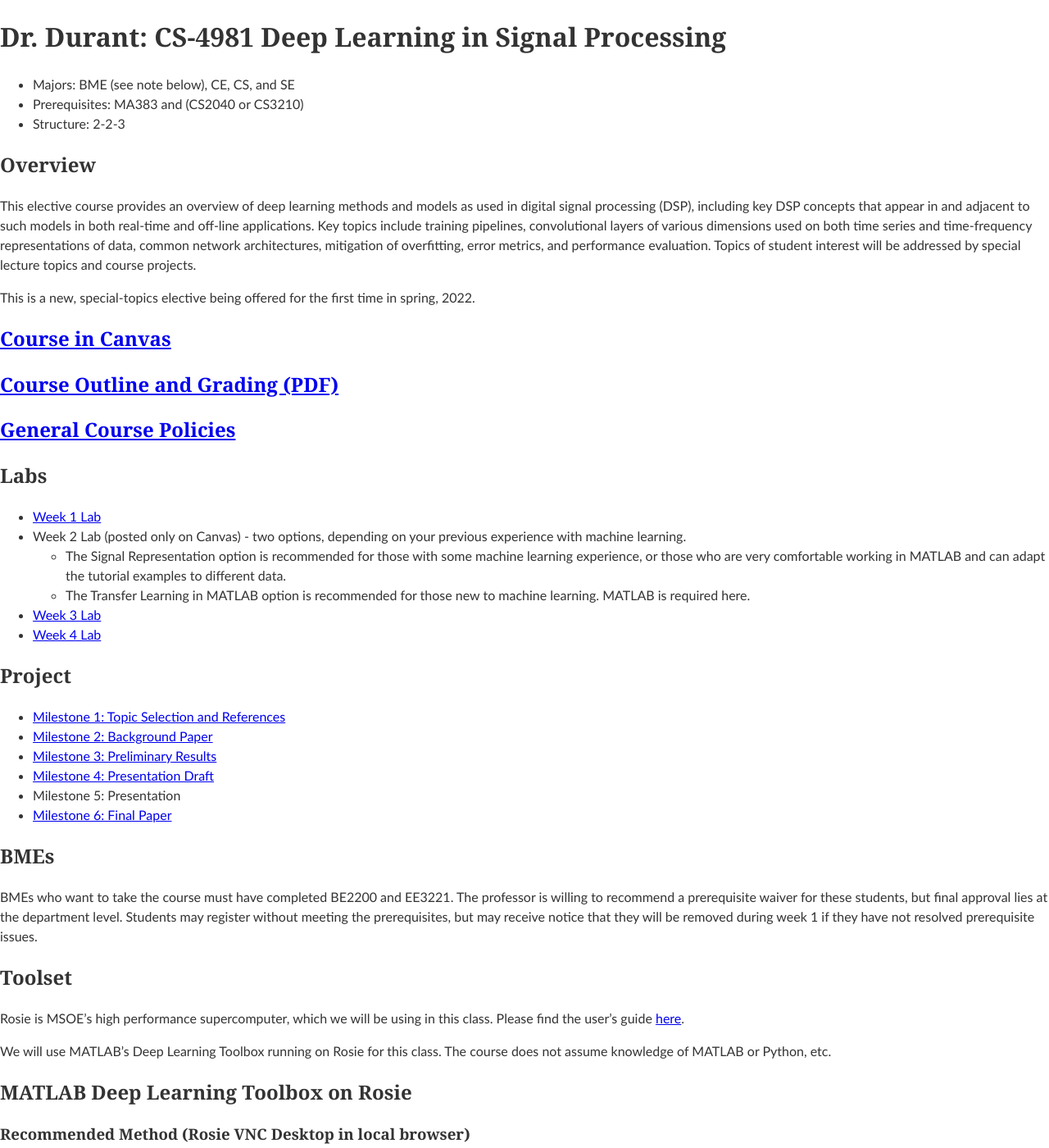
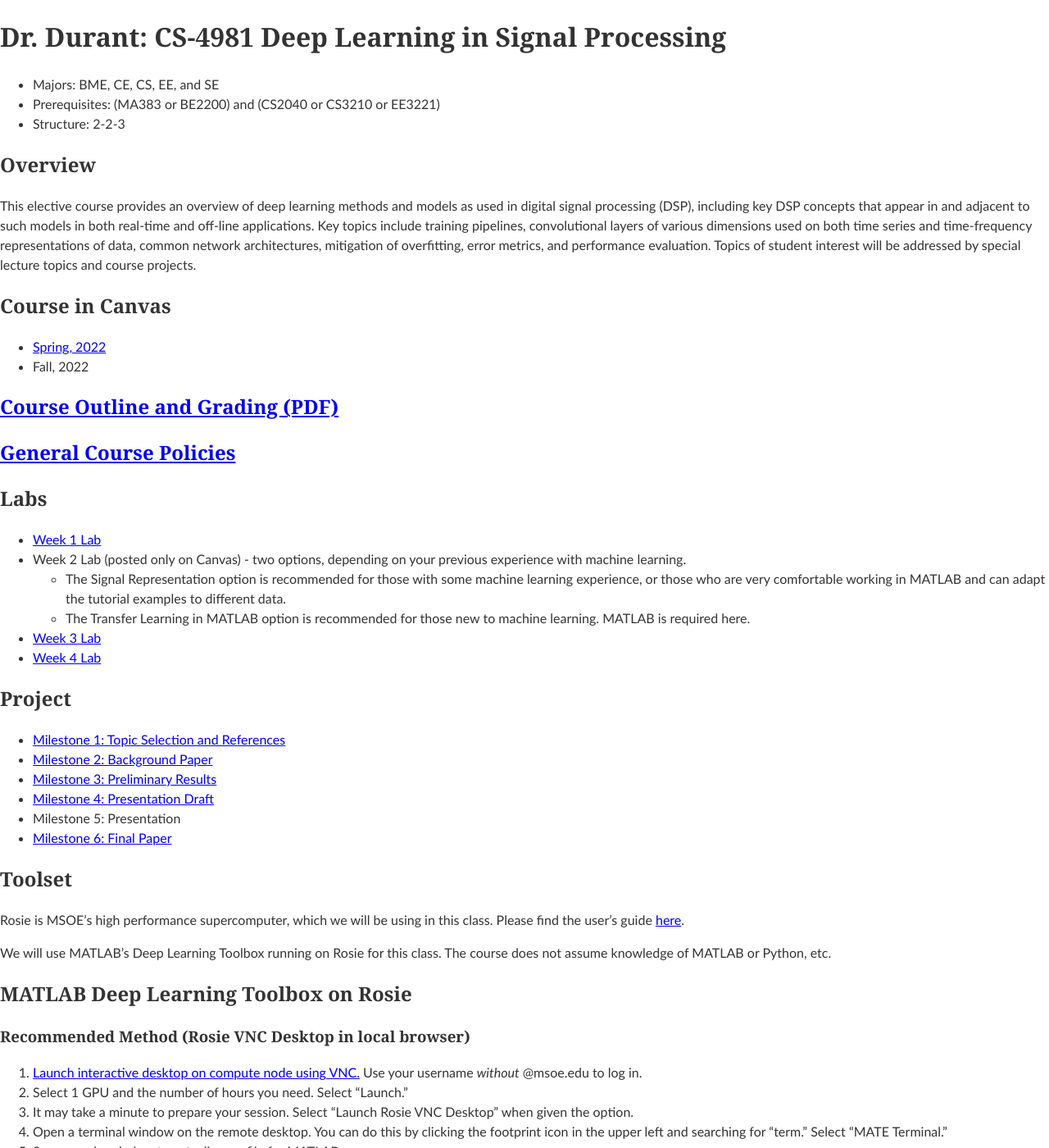
Before and after one commit to edurant/edurant.github.io, a Jekyll site: the page built from courses/cs4981/index.md, in a window 1280 px wide and 1400 px high. Shown: the whole window at 82% size. Built offline with Jekyll 4.4.1, drawn with Linux system fonts in a browser that asks for light colours.

Commit message:
cs4981: prereqs, fall prep

```diff
--- a/courses/cs4981/index.md
+++ b/courses/cs4981/index.md
@@ -2,17 +2,17 @@
 title: "Dr. Durant: CS-4981 Deep Learning in Signal Processing"
 ---
 
-* Majors: BME (see note below), CE, CS, and SE
-* Prerequisites: MA383 and (CS2040 or CS3210)
+* Majors: BME, CE, CS, EE, and SE
+* Prerequisites: (MA383 or BE2200) and (CS2040 or CS3210 or EE3221)
 * Structure: 2-2-3
 
 ## Overview
 
 This elective course provides an overview of deep learning methods and models as used in digital signal processing (DSP), including key DSP concepts that appear in and adjacent to such models in both real-time and off-line applications. Key topics include training pipelines, convolutional layers of various dimensions used on both time series and time-frequency representations of data, common network architectures, mitigation of overfitting, error metrics, and performance evaluation. Topics of student interest will be addressed by special lecture topics and course projects.
 
-This is a new, special-topics elective being offered for the first time in spring, 2022.
-
-## [Course in Canvas](https://msoe.instructure.com/courses/10080)
+## Course in Canvas
+* [Spring, 2022](https://msoe.instructure.com/courses/10080)
+* Fall, 2022
 
 ## [Course Outline and Grading (PDF)](outline.pdf)
 
@@ -35,10 +35,6 @@ This is a new, special-topics elective being offered for the first time in sprin
 * [Milestone 4: Presentation Draft](project-4-presentationDraft.html)
 * Milestone 5: Presentation
 * [Milestone 6: Final Paper](project-6-finalResults.html)
-
-## BMEs
-
-BMEs who want to take the course must have completed BE2200 and EE3221. The professor is willing to recommend a prerequisite waiver for these students, but final approval lies at the department level. Students may register without meeting the prerequisites, but may receive notice that they will be removed during week 1 if they have not resolved prerequisite issues.
 
 ## Toolset
 
```
